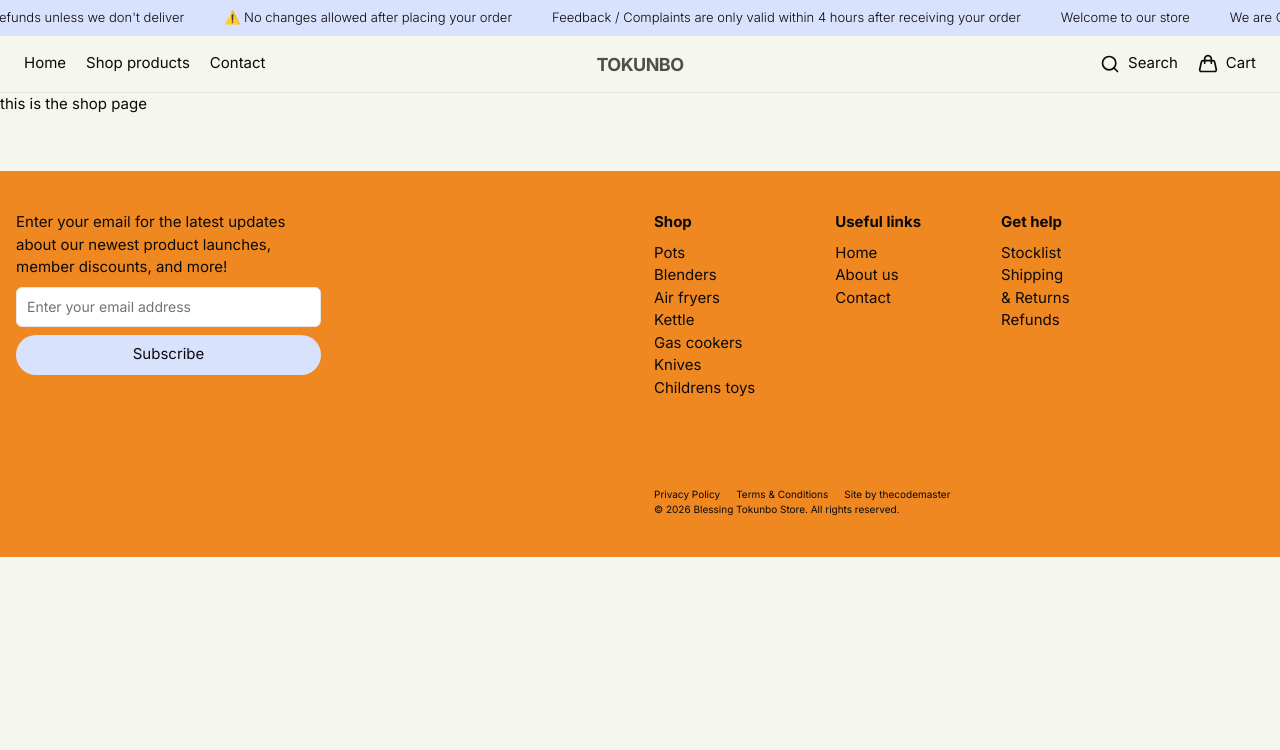
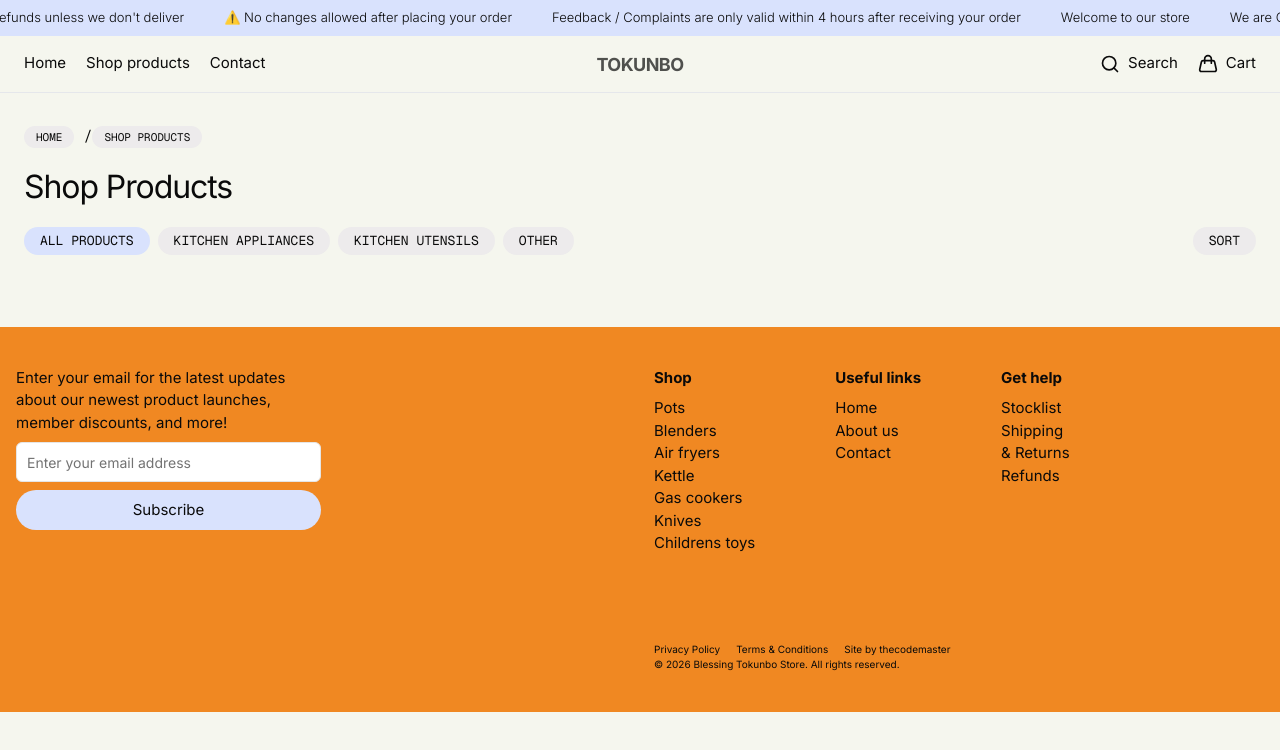
Before and after one commit to thecode-master-sy/tokunbo, a Next.js app: page /shop in a window 1280 px wide. Shown: the top 750 px of the page. Built offline with nearby package versions, Linux system fonts and the light colour scheme; some icons are missing.

Commit message:
feat: shop products page

```diff
--- a/app/_sections/best-selling-products.tsx
+++ b/app/_sections/best-selling-products.tsx
@@ -5,14 +5,12 @@ import Link from "next/link";
 export default async function BestSellingProductsSection() {
   const bestSellingProducts = await getBestSellingProducts();
 
-  if (!bestSellingProducts) {
-    return <div>Loading...</div>;
-  }
-
   return (
     <div className="px-4 pt-7">
       <div className="flex items-center justify-between">
-        <h2 className="text-h3 -tracking-[0.01em]">Best selling products</h2>
+        <h2 className="text-h3 -tracking-[0.015em] font-medium">
+          Best selling products
+        </h2>
         <Link href="/best-sellers" className="underline opacity-80 ">
           <span className="hidden md:inline">See more best sellers</span>
           <span className="md:hidden underline">See more</span>
--- a/app/_sections/featured-products.tsx
+++ b/app/_sections/featured-products.tsx
@@ -6,14 +6,12 @@ import { getFeaturedProducts } from "@/lib/dal";
 export default async function FeaturedProducts() {
   const featuredProducts = await getFeaturedProducts();
 
-  if (!featuredProducts) {
-    return <div>loading...</div>;
-  }
-
   return (
     <div className="px-4 pt-7">
       <div className="flex items-center justify-between">
-        <h2 className="text-h3 -tracking-[0.01em]">Featured products</h2>
+        <h2 className="text-h3 -tracking-[0.015em] font-medium">
+          Featured products
+        </h2>
         <Link href="/best-sellers" className="underline opacity-80 ">
           <span className="hidden md:inline">See more featured products</span>
           <span className="md:hidden underline">See more</span>
--- a/app/_sections/new-arrivals.tsx
+++ b/app/_sections/new-arrivals.tsx
@@ -6,14 +6,12 @@ import { getNewestArrivals } from "@/lib/dal";
 export default async function NewestArrivals() {
   const newestArrivals = await getNewestArrivals();
 
-  if (!newestArrivals) {
-    return <div>loading...</div>;
-  }
-
   return (
     <div className="px-4 pt-7">
       <div className="flex items-center justify-between">
-        <h2 className="text-h3 -tracking-[0.01em]">Newest arrivals</h2>
+        <h2 className="text-h3 -tracking-[0.015em] font-medium">
+          Newest arrivals
+        </h2>
         <Link href="/best-sellers" className="underline opacity-80">
           <span className="hidden md:inline"> See newest arrivals</span>
           <span className="md:hidden underline">See more</span>
--- a/app/shop/page.tsx
+++ b/app/shop/page.tsx
@@ -1,3 +1,62 @@
+import Link from "next/link";
+
 export default function Shop() {
-  return <div>this is the shop page</div>;
+  return (
+    <div className="pt-4 px-4 lg:px-6">
+      <div className=" uppercase  gap-1 items-center font-mono py-4">
+        <Link
+          href="/"
+          className="bg-category px-3 rounded-full py-1 text-[11px]"
+        >
+          Home
+        </Link>{" "}
+        <span>{"/"}</span>
+        <span className="bg-category px-3 rounded-full py-1 text-[11px]">
+          shop products
+        </span>
+      </div>
+
+      <div>
+        <h1 className="text-h2 -tracking-[0.034em]">Shop Products</h1>
+      </div>
+
+      <div className="py-4 flex justify-between">
+        <div className="flex gap-2">
+          <Link
+            href="/"
+            className="uppercase inline-block text-caps font-mono rounded-full px-4 py-1 bg-banner"
+          >
+            all products
+          </Link>
+          <Link
+            href="/"
+            className="uppercase flex items-center  text-caps font-mono rounded-full px-4 py-1 bg-category"
+          >
+            Kitchen appliances
+          </Link>
+          <Link
+            href="/"
+            className="uppercase  flex items-center text-caps font-mono rounded-full px-4 py-1 bg-category"
+          >
+            Kitchen utensils
+          </Link>
+          <Link
+            href="/"
+            className="uppercase flex items-center  text-caps font-mono rounded-full px-4 py-1 bg-category"
+          >
+            other
+          </Link>
+        </div>
+
+        <div>
+          <Link
+            href="/"
+            className="uppercase flex items-center  text-caps font-mono rounded-full px-4 py-1 bg-category"
+          >
+            Sort
+          </Link>
+        </div>
+      </div>
+    </div>
+  );
 }
--- a/components/cart-item-component.tsx
+++ b/components/cart-item-component.tsx
@@ -34,7 +34,7 @@ export default function CartItemComponent({
       </div>
 
       {/* 2. Content Section */}
-      <div className="space-y-4">
+      <div className="space-y-4 flex-1">
         <div className="flex flex-col gap-2">
           <h3 className="font-medium">{name}</h3>
           <p className="opacity-80">₦{(price * quantity).toLocaleString()}</p>
```
